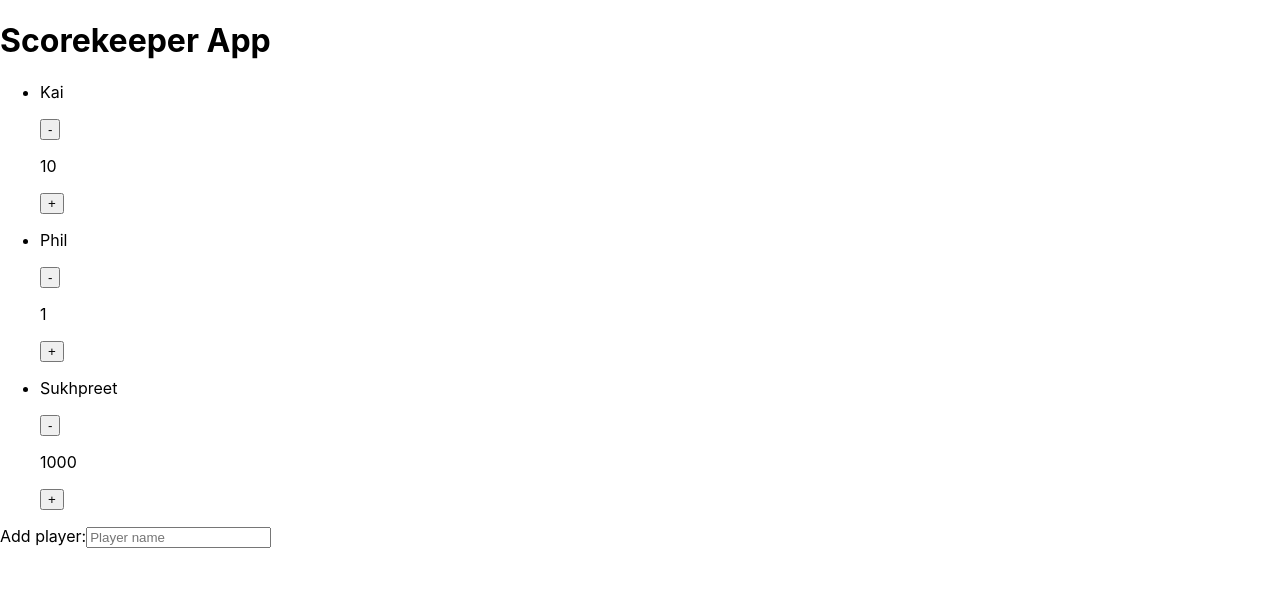
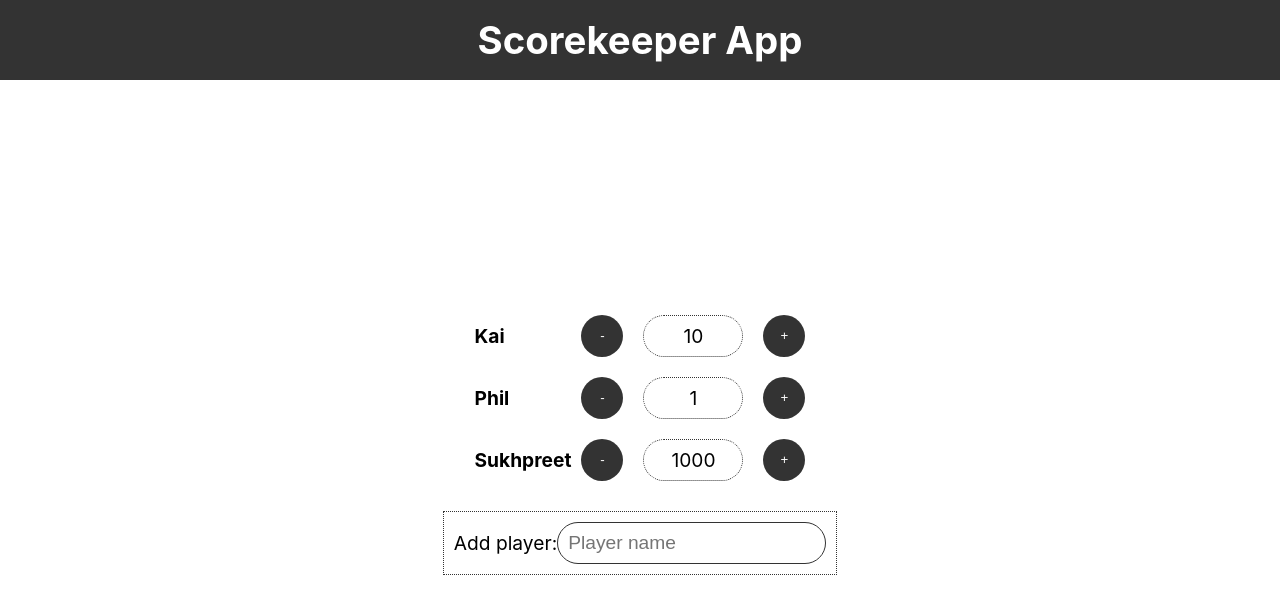
Before and after one commit to philmetscher/scorekeeper-app, a React (Create React App) app: page / in a window 1280 px wide. Shown: the top 614 px of the page. Built offline with nearby package versions, Linux system fonts and the light colour scheme.

Commit message:
add some css

```diff
--- a/src/App.js
+++ b/src/App.js
@@ -5,23 +5,47 @@ import PlayerForm from "./components/playerform/PlayerForm";
 function App() {
   return (
     <AppContainer>
-      <header className="App-header">
+      <AppHeader>
         <h1>Scorekeeper App</h1>
-      </header>
-      <main>
+      </AppHeader>
+      <AppMain>
         <PlayerList>
           <Player name={"Kai"} score={10} setScore={() => {}} />
           <Player name={"Phil"} score={1} setScore={() => {}} />
           <Player name={"Sukhpreet"} score={1000} setScore={() => {}} />
         </PlayerList>
         <PlayerForm />
-      </main>
+      </AppMain>
     </AppContainer>
   );
 }
 
-const AppContainer = styled.div``;
+const AppContainer = styled.div`
+  width: 100%;
+  min-height: 100vh;
+  display: grid;
+  grid-template-rows: 80px 1fr;
+`;
+const AppHeader = styled.header`
+  display: flex;
+  justify-content: center;
+  align-items: center;
+  background: #333;
+  color: #fff;
+`;
+const AppMain = styled.main`
+  display: flex;
+  justify-content: center;
+  align-items: center;
+  flex-flow: column;
+  gap: 20px;
+  padding: 50px 20px;
+  max-width: 500px;
+  margin: 0 auto;
+`;
 
-const PlayerList = styled.ul``;
+const PlayerList = styled.ul`
+  list-style-type: none;
+`;
 
 export default App;
--- a/src/components/player/Player.css
+++ b/src/components/player/Player.css
@@ -0,0 +1,35 @@
+.player {
+  display: flex;
+  justify-content: space-between;
+  align-items: center;
+  gap: 10px;
+  padding: 10px;
+}
+.player__name {
+  font-size: 1.2rem;
+  font-weight: 700;
+}
+.player__score {
+  display: inline-flex;
+  align-items: center;
+  gap: 20px;
+}
+
+.player__score p {
+  min-width: 100px;
+  text-align: center;
+  border: 1px dotted #333;
+  padding: 9px 10px;
+  line-height: 22px;
+  border-radius: 21px;
+}
+.player__score button {
+  border: none;
+  background: #333;
+  color: #fff;
+  padding: 10px;
+  line-height: 22px;
+  border-radius: 100%;
+  width: 42px;
+  height: 42px;
+}
--- a/src/components/player/Player.js
+++ b/src/components/player/Player.js
@@ -1,8 +1,10 @@
+import "./Player.css";
+
 export default function Player({ name, score, setScore }) {
   return (
-    <li>
-      <p className="player-name">{name}</p>
-      <div className="player-score">
+    <li className="player">
+      <p className="player__name">{name}</p>
+      <div className="player__score">
         <button onClick={() => setScore("minus")}>-</button>
         <p>{score}</p>
         <button onClick={() => setScore("plus")}>+</button>
--- a/src/components/playerform/PlayerForm.js
+++ b/src/components/playerform/PlayerForm.js
@@ -1,8 +1,27 @@
+import styled from "styled-components";
+
 export default function PlayerForm() {
   return (
-    <form>
-      <label htmlFor="">Add player:</label>
-      <input placeholder="Player name" />
-    </form>
+    <Form>
+      <label htmlFor="playername">Add player:</label>
+      <input id="playername" placeholder="Player name" />
+    </Form>
   );
 }
+
+const Form = styled.form`
+  display: flex;
+  justify-content: space-between;
+  align-items: center;
+  border: 1px dotted #333;
+  width: 100%;
+  padding: 10px;
+
+  input {
+    padding: 9px 10px;
+    line-height: 22px;
+    border: 1px solid #333;
+    border-radius: 21px;
+    font-size: 1.2rem;
+  }
+`;
--- a/src/index.css
+++ b/src/index.css
@@ -1,13 +1,26 @@
+* {
+  margin: 0;
+  padding: 0;
+  box-sizing: border-box;
+}
+
+html,
+body,
+#root {
+  width: 100%;
+  min-height: 100vh;
+}
+
 body {
-  margin: 0;
-  font-family: -apple-system, BlinkMacSystemFont, 'Segoe UI', 'Roboto', 'Oxygen',
-    'Ubuntu', 'Cantarell', 'Fira Sans', 'Droid Sans', 'Helvetica Neue',
+  font-size: 1.2rem;
+  font-family: -apple-system, BlinkMacSystemFont, "Segoe UI", "Roboto", "Oxygen",
+    "Ubuntu", "Cantarell", "Fira Sans", "Droid Sans", "Helvetica Neue",
     sans-serif;
   -webkit-font-smoothing: antialiased;
   -moz-osx-font-smoothing: grayscale;
 }
 
 code {
-  font-family: source-code-pro, Menlo, Monaco, Consolas, 'Courier New',
+  font-family: source-code-pro, Menlo, Monaco, Consolas, "Courier New",
     monospace;
 }
```
